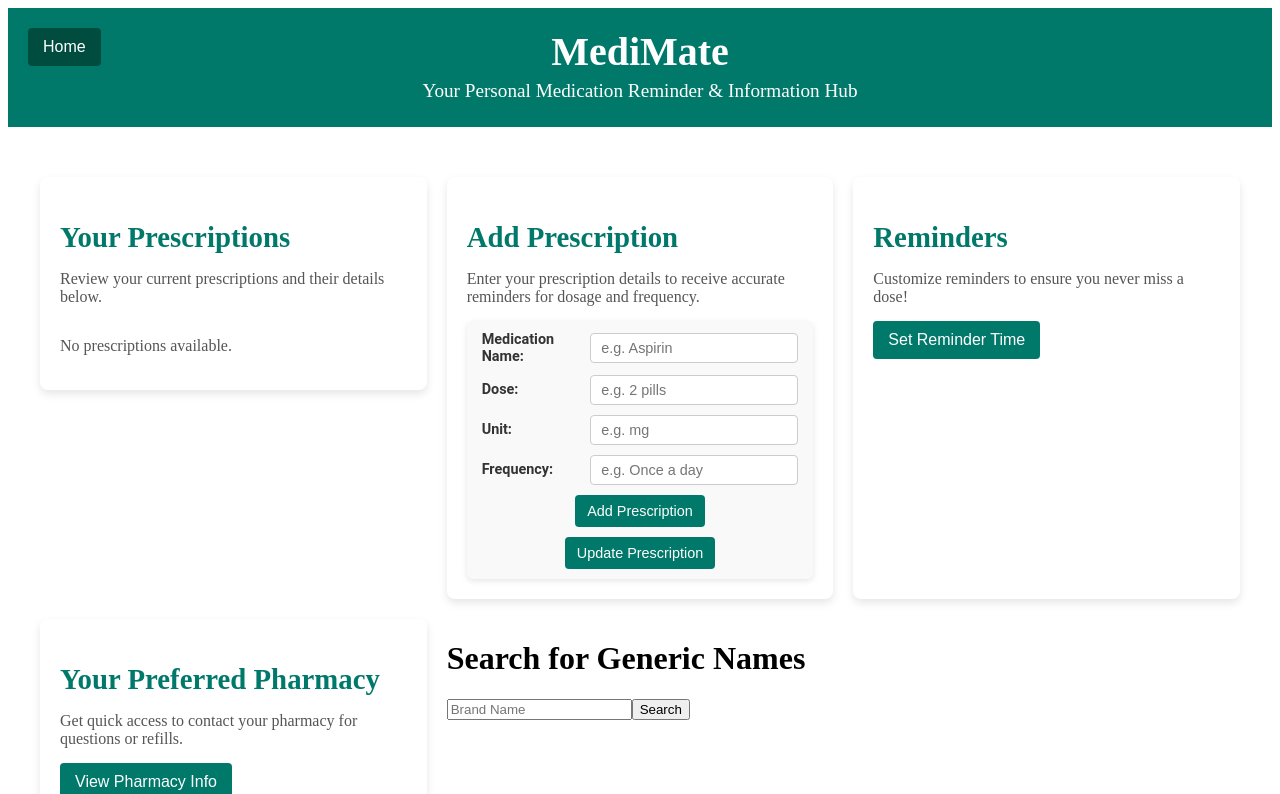
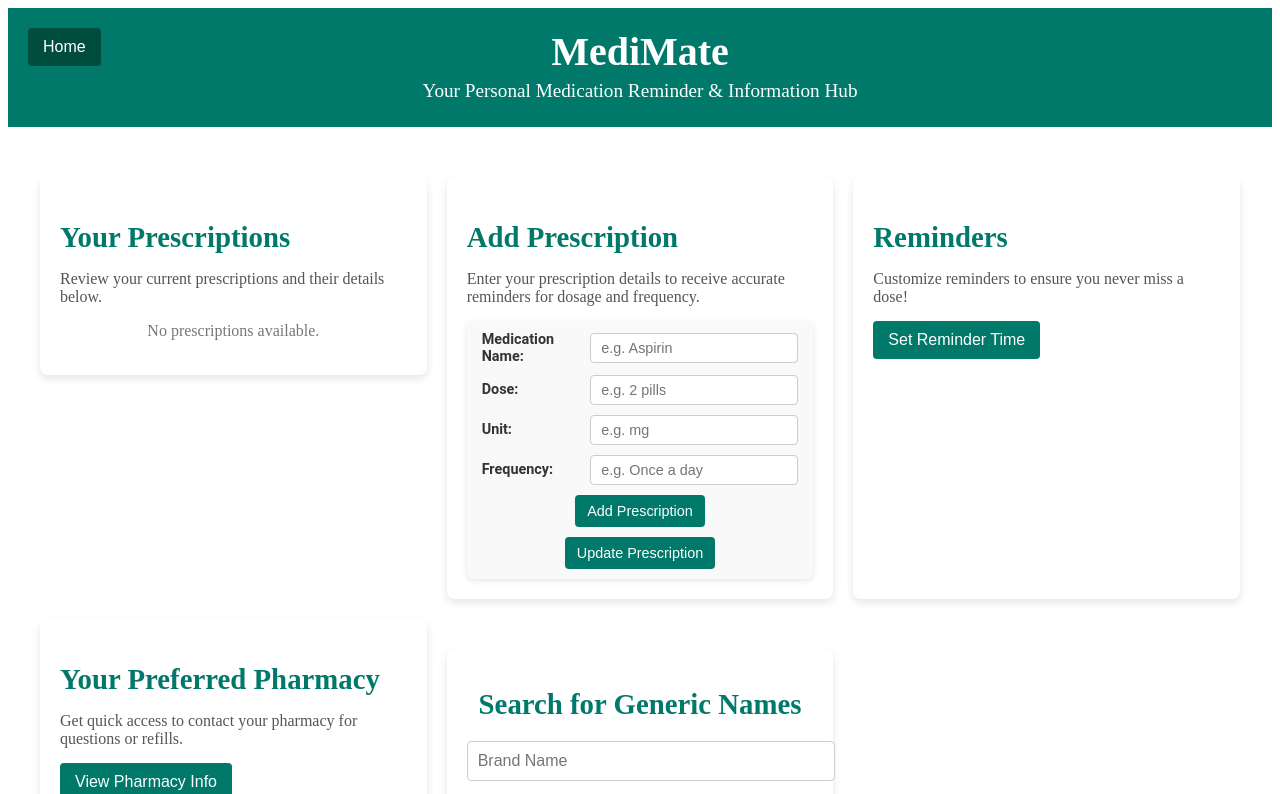
Before and after one commit to tcalderon2711/739, an Angular app in the folder medimate/: page /home in a window 1280 px wide. Shown: the top 794 px of the page. Built offline with nearby package versions, Linux system fonts and the light colour scheme.

Commit message:
more csss implementation

```diff
--- a/medimate/src/app/fda-info/fda-info.component.scss
+++ b/medimate/src/app/fda-info/fda-info.component.scss
@@ -0,0 +1,61 @@
+div {
+    max-width: 600px;
+    margin: 30px auto;
+    padding: 20px;
+    background-color: #fff;
+    border-radius: 8px;
+    box-shadow: 0 4px 8px rgba(0, 0, 0, 0.1);
+
+    h1 {
+      font-size: 1.8rem;
+      color: #00796b;
+      margin-bottom: 20px;
+      text-align: center;
+    }
+
+    input {
+      width: 100%;
+      padding: 10px;
+      margin-bottom: 15px;
+      border: 1px solid #ccc;
+      border-radius: 4px;
+      font-size: 1rem;
+    }
+
+    button {
+      background-color: #00796b;
+      color: #fff;
+      padding: 10px 15px;
+      border: none;
+      border-radius: 4px;
+      cursor: pointer;
+      font-size: 1rem;
+      width: 100%;
+      transition: background-color 0.3s ease;
+
+      &:hover {
+        background-color: #004d40;
+      }
+    }
+
+    .error {
+      color: #d32f2f;
+      margin-bottom: 15px;
+      text-align: center;
+    }
+
+    ul {
+      list-style-type: none;
+      padding: 0;
+      margin-top: 20px;
+
+      li {
+        background-color: #f0f4f8;
+        padding: 10px;
+        margin-bottom: 10px;
+        border-radius: 4px;
+        color: #333;
+        font-size: 1rem;
+      }
+    }
+  }
--- a/medimate/src/app/prescriptions/prescriptions.component.html
+++ b/medimate/src/app/prescriptions/prescriptions.component.html
@@ -3,12 +3,17 @@
   <p>Review your current prescriptions and their details below.</p>
 
   <div class="prescription-list">
-    <ul *ngIf="rxList.length > 0">
-      <li *ngFor="let item of rxList" class="prescription-item">
-        <span>{{ item.name }} {{ item.dose }} {{ item.unit }} {{ item.frequency }}</span>
-        <button (click)="onDelete(item)" class="delete-button">Delete</button>
-      </li>
-    </ul>
-    <p *ngIf="rxList.length === 0">No prescriptions available.</p>
+    <ng-container *ngIf="rxList.length > 0; else noPresecriptions">
+      <ul>
+        <li *ngFor="let item of rxList" class="prescription-item">
+          <span>{{ item.name }} {{ item.dose }} {{ item.unit }} {{ item.frequency }}</span>
+          <button (click)="onDelete(item)" class="delete-button">Delete</button>
+        </li>
+      </ul>
+    </ng-container>
+
+    <ng-template #noPresecriptions>
+      <p class="no-prescriptions">No prescriptions available.</p>
+    </ng-template>
   </div>
 </section>
--- a/medimate/src/app/prescriptions/prescriptions.component.scss
+++ b/medimate/src/app/prescriptions/prescriptions.component.scss
@@ -18,50 +18,46 @@
   }
 
   .prescription-list {
-    display: grid;
-    grid-template-columns: repeat(auto-fill, minmax(250px, 1fr));
-    gap: 20px;
+    ul {
+      list-style-type: none;
+      padding: 0;
     }
 
-  .prescription-card {
+    .prescription-item {
+      display: flex;
+      justify-content: space-between;
+      align-items: center;
       background-color: #f0f4f8;
       padding: 15px;
+      margin-bottom: 10px;
       border-radius: 8px;
-    box-shadow: 0 4px 6px rgba(0, 0, 0, 0.1);
-    display: flex;
-    flex-direction: column;
-    justify-content: space-between;
 
-    h3 {
-      font-size: 1.5rem;
+      span {
+        font-size: 1rem;
         color: #333;
-      margin-bottom: 10px;
-    }
-
-    p {
-      font-size: 1rem;
-      margin: 5px 0;
-      color: #555;
-
-      strong {
-        color: #00796b;
-      }
       }
 
       .delete-button {
-      background-color: #e57373;
+        background-color: #00796b;
         color: #fff;
-      padding: 10px;
+        padding: 10px 15px;
         border: none;
         border-radius: 4px;
         cursor: pointer;
         font-size: 1rem;
-      margin-top: 10px;
         transition: background-color 0.3s ease;
 
         &:hover {
-        background-color: #d32f2f;
+          background-color: #004d40;
         }
       }
     }
   }
+
+  p {
+    &:last-child {
+      text-align: center;
+      color: #777;
+    }
+  }
+}
--- a/medimate/src/app/prescriptions/prescriptions.component.ts
+++ b/medimate/src/app/prescriptions/prescriptions.component.ts
@@ -8,10 +8,6 @@ import { IRx } from '../models/IRx';
   styleUrls: ['./prescriptions.component.scss']
 })
 export class PrescriptionsComponent implements OnInit {
-  public name: string;
-  public dose: number;
-  public unit: string;
-  public frequency: string;
   public rxList: IRx[] = [];
 
   constructor(private prescriptionService: PrescriptionService) {}
@@ -27,20 +23,20 @@ export class PrescriptionsComponent implements OnInit {
       },
       error: (err) => {
         console.error('Error occurred while fetching data:', err);
+        this.rxList = []; // Ensure list is reset on error
       }
     });
   }
 
-  // Improved delete logic with re-fetch
   onDelete(item: IRx) {
-    // Delete prescription from the backend first
     this.prescriptionService.deleteRx(item.name).subscribe({
       next: () => {
-        // After deletion, re-fetch the entire list
-        this.getData();  // Re-fetch to ensure the list is updated correctly
+        // Remove the item from the local list immediately
+        this.rxList = this.rxList.filter(rx => rx.name !== item.name);
       },
       error: (err) => {
         console.error('Error occurred while deleting prescription:', err);
+        // Optionally, you could add error handling to show a message to the user
       }
     });
   }
--- a/medimate/src/app/reminders/reminders.component.ts
+++ b/medimate/src/app/reminders/reminders.component.ts
@@ -28,7 +28,7 @@ export class RemindersComponent implements OnInit {
   }
 
   setReminder(prescription: IRx) {
-    const reminderTime = prompt(`Set a reminder time for ${prescription.name} (e.g., 2:30 am):`);
+    const reminderTime = prompt(`Set a reminder time for ${prescription.name} (e.g., 2:30 pm):`);
     if (reminderTime) {
       alert(`Reminder set for ${prescription.name} at ${reminderTime}!`);
     }
```
Lines whose indentation alone changed are shown as unchanged.
